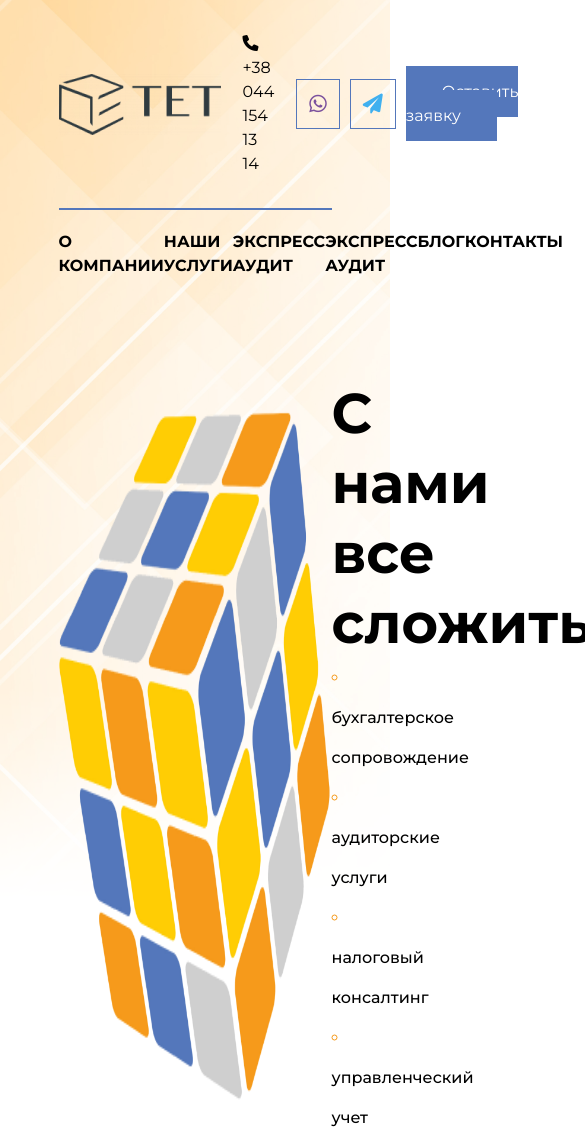
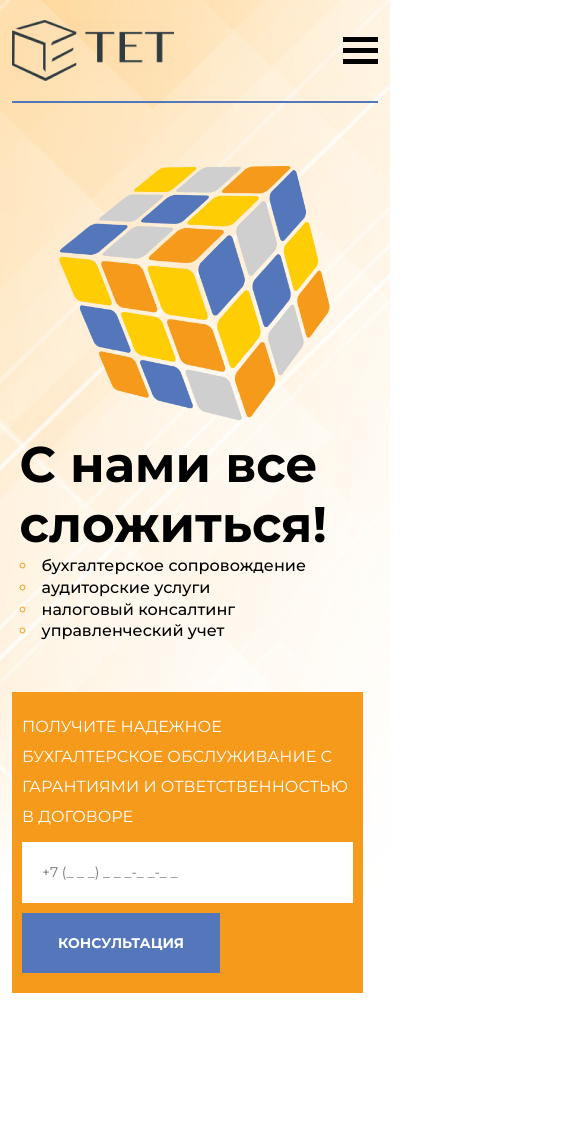
Before and after one commit to evg2055/Tet-audit, a plain HTML site: page index.html in a window 390 px wide. Shown: the top 1141 px of the page, 585 px wide, since content can reach past the window. After the commit the page ends 993 px from the top, so only its background shows below. Drawn offline with Linux system fonts and the light colour scheme.

Commit message:
ferst block done

```diff
--- a/index.html
+++ b/index.html
@@ -7,6 +7,7 @@
     <title>Document</title>
     <link rel="stylesheet" href="./styles/reset.css">
     <link rel="stylesheet" href="./styles/style.css">
+    <link rel="stylesheet" href="./styles/@ media.css">
     <link rel="stylesheet" href="./styles/all.css">
     <link href="https://fonts.googleapis.com/css2?family=Montserrat:wght@400;500;700;800&display=swap" rel="stylesheet">
 </head>
@@ -16,11 +17,16 @@
 <!--header-nav-->
         <section class="header container">
             <img src="./img/лого_рус2 1.png" alt="logo">
+            <section>
+                <div class="burger"></div>
+                <div class="burger"></div>
+                <div class="burger"></div>
+            </section>
             <ul class="header__menu">
                 <li class="header__li header__li_padding"><a href="" class="header__link header__phone"><i class="fa-solid fa-phone"></i> +38 044 154 13 14</a></li>
                 <li class="header__li"><a href="" class="header__link header__icons"><i class="fa-brands fa-whatsapp"></i></a></li>
                 <li class="header__li"><a href="" class="header__link header__icons"><i class="fa-solid fa-paper-plane"></i></a></li>
-                <li class="header__li"><a href="" class="header__link header__button">Оставить заявку</a></li>
+                <li class="header__li header__button"><a href="" class="header__link header__button">Оставить заявку</a></li>
             </ul>
         </section>
         <nav class="nav container">
@@ -35,9 +41,9 @@
         </nav>
         <!--cube-->
         <section class="cube container">
-            <img src="./img/V5.png" alt="cube">
+            <img src="./img/V5.png" alt="cube" class="cube__img">
             <div class="cube__info">
-                <h1 class="cube__title">С нами<br> все сложиться!</h1>
+                <h1 class="cube__title">С нами<br class="br-cube"> все сложиться!</h1>
                 <ul class="cube__list">
                     <li><span>бухгалтерское сопровождение</span></li>
                     <li><span>аудиторские услуги</span></li>
@@ -55,6 +61,5 @@
             </form>
         </section>
     </div>
-
 </body>
 </html>
--- /dev/null
+++ b/styles/@ media.css
@@ -0,0 +1,104 @@
+@media screen and (max-width: 1200px) {
+    .container {
+        margin: 0 12px;
+    }
+    .header {
+        margin: 20px 12px;
+    }
+    .cube {
+        margin: 50px 12px;
+    }
+}
+
+ @media screen and (max-width: 992px) {
+    .header__button {
+            padding: 13px 34px;
+        }
+    .cube__title {
+        font-size: calc(30px + (50 - 30) * ((100vw - 320px) / (992 -320)));
+        line-height: calc(50px + (60 - 50) * ((100vw - 320px) / (992 -320)));
+    }
+    .consultation {
+        padding: 38px 50px;
+        flex-direction: column;
+    }
+    .consultation p {
+        margin-bottom: 10px;
+        text-align: center;
+    }
+ }
+@media screen and (max-width: 790px) {
+    .header__li {
+        display: none;
+    }
+    .header__button {
+        display: inline-block;
+        padding: 6px 34px;
+        justify-self: center;
+    }
+    .burger {
+        display: block;
+
+
+    }
+    .nav-menu {
+        display: none;
+    }
+}
+@media screen and (max-width: 571px) {
+    .header__menu {
+        display: none;
+    }
+    .burger {
+        justify-self: flex-start;
+    }
+    .header__button {
+        display: none;
+    }
+    .cube {
+        display: flex;
+        margin: 50px auto;
+        flex-direction: column;
+    }
+    .br-cube {
+        display: none;
+    }
+    .cube__title {
+        width: 100%;
+    }
+    .cube__img {
+        width: 70%;
+        height: 70%;
+        margin: auto;
+    }
+    .cube__info {
+        display: flex;
+        width: 90%;
+        flex-direction: column;
+        margin: 0 auto;
+    }
+    .consultation {
+        width: 90%;
+        padding: 20px 10px;
+    }
+    .consultation p {
+        text-align: left;
+    }
+    .consultation__form {
+        width: 100%;
+        flex-direction: column;
+        padding: 0;
+    }
+    .consultation__phone {
+        margin: 0 0 10px;
+        width: 100%;
+    }
+    .consultation__submit {
+        align-self: flex-start;
+    }
+}
+/* @media screen and (max-width: 320px) {
+    .page {
+        width: 100%;
+    }
+} */
--- a/styles/style.css
+++ b/styles/style.css
@@ -10,15 +10,25 @@
     background: url(../img/low_poly_banner_design_1711\ 1.png) no-repeat 0px 0px;
 }
 .container {
-    width: 70%;
+    max-width: 1158px;
+    /* width: 80%; */
     margin: 0 auto;
 }
 /*header-nav*/
+.burger {
+    display: none;
+    width: 35px;
+    height: 5px;
+    background-color: var(--base-color);
+    margin: 6px 0;
+}
 .header {
     display: flex;
     justify-content: space-between;
     align-items: center;
-    margin: 20px auto;
+    margin: 20px auto 0;
+    border-bottom: solid 2px var(--first-color);
+    padding-bottom: 20px;
 }
 .header__menu {
     display: flex;
@@ -51,7 +61,7 @@
 .header__button {
     background-color: var(--first-color);
     color: var(--anti-base-colore);
-    padding: 16px 36px;
+    padding: 13px 36px;
     font-size: 16px;
 }
 .nav {
@@ -62,11 +72,10 @@
     justify-content: space-between;
     text-transform: uppercase;
     font-weight: 600;
-    border-top: solid 2px var(--first-color);
 }
-.nav-menu__li {
+/* .nav-menu__li {
     padding: 20px 0 0 0;
-}
+} */
 .nav-menu__link {
     text-decoration: none;
     color: var(--base-color);
@@ -77,16 +86,20 @@
     justify-content: space-between;
     margin: 100px auto;
 }
+.cube__img {
+    width: 50%;
+    height: 50%;
+}
 .cube__info {
     display: flex;
-    width: 35%;
+    width: 40%;
     flex-direction: column;
     justify-content: space-around;
 }
 .cube__title {
     font-weight: 600;
-    font-size: 56px;
-    line-height: 70px;
+    font-size:50px; /* calc(30px + (50 - 30) * ((100vw - 320px) / (1194 -320)));*/
+    line-height: 60px; /*calc(40px + (70 - 40) * ((100vw - 320px) / (1194 -320)));*/
     font-style: normal;
     /*margin-bottom: 40px;*/
 }
@@ -96,7 +109,7 @@
     list-style-position: inside;
     font-size: 16px;
     font-weight: 500;
-    line-height: 40px;
+    line-height: calc(20px + (40 - 20) * ((100vw - 320px) / (1194 - 320))); /*calc(40px + (40 - 20) * ((100vw - 320px) / (1194 -320)));*/
 }
 .cube__list span {
     color: var(--base-color);
@@ -106,8 +119,11 @@
     display: flex;
     background: var(--second-color);
     padding: 36px 98px;
+    align-items: center;
+    justify-content: space-between;
 }
 .consultation p {
+    text-transform: uppercase;
     font-size: 16px;
     line-height: 30px;
     width: 800;
```
